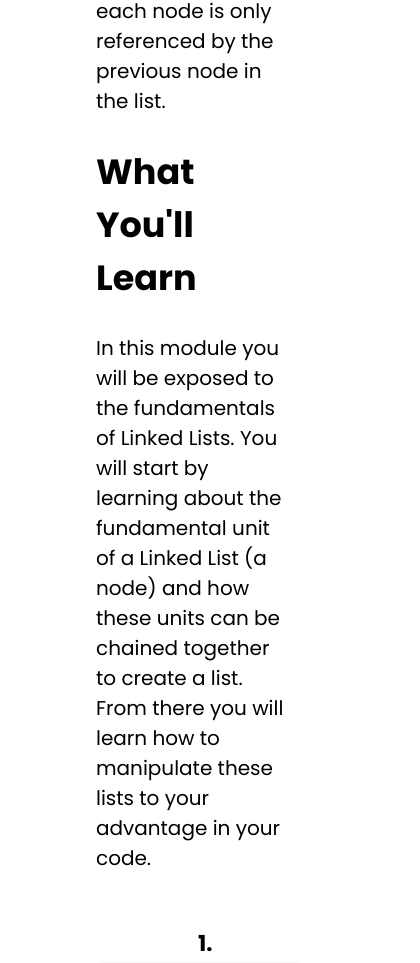
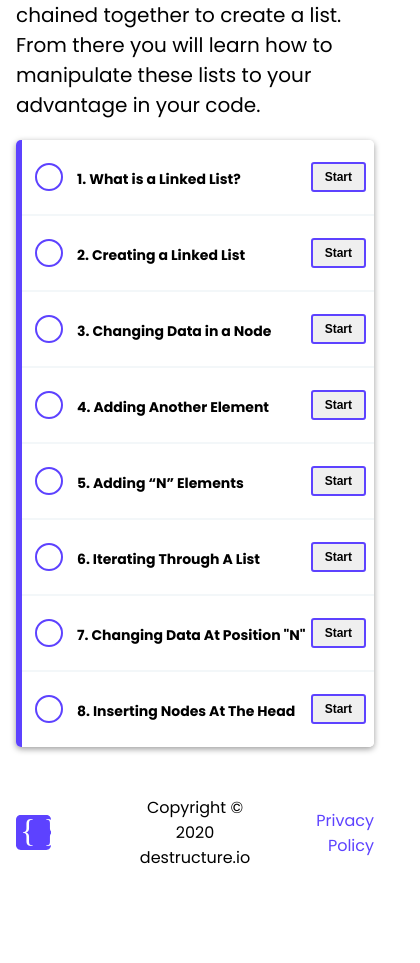
Before and after one commit to hawkticehurst/destructure-io, a React (Create React App) app: page /learn/linked-list in a window 390 px wide. Shown: the part 1013-1976 px from the top of the page, 420 px wide, since content can reach past the window. After the commit the page ends 1915 px from the top, so only its background shows below. Built offline with nearby package versions, Linux system fonts and the light colour scheme; no server answers.

Commit message:
Update CSS styling

```diff
--- a/src/App.css
+++ b/src/App.css
@@ -547,7 +547,6 @@ button, input {
   display: block;
   width: 35px;
   height: 35px;
-  /* margin-bottom: 2em; */
 }
 
 .footer-container hr {
@@ -593,10 +592,16 @@ button, input {
   align-items: center;
 }
 
+.footer-copyright-container p {
+  text-align: center;
+}
+
+.footer-copyright-container > * {
+  flex: 1;
+}
+
 .footer-legal-container {
-  display: flex;
-  flex-flow: row nowrap;
-  justify-content: center;
+  text-align: right;
 }
 
 .footer-legal-container a {
@@ -1521,7 +1526,7 @@ text {
   border-radius: 10px;
   background-color: var(--hero-black);
   color: white;
-  width: 90%;
+  width: calc(90% - 2em);
   left: 5%;
   box-shadow: 0 1px 4px rgba(0,0,0,0.2);
 }
@@ -1748,6 +1753,7 @@ text {
 
   .sign-in-up-flex-container {
     margin-top: 0;
+    height: auto;
   }
 
   .summary-hero-container {
@@ -1764,6 +1770,90 @@ text {
   }
 
   .summary-page-content {
-    padding: 1em 2em 1em 2em;
-  }
-}
+    padding: 1em;
+  }
+
+  .summary-overview-container {
+    padding: 0;
+    margin: 0;
+  }
+
+  .summary-overview-container h2 {
+    font-size: 30px;
+  }
+
+  .summary-modules {
+    position: inherit;
+    top: 0;
+    width: calc(100% - 6px);
+    margin: 0;
+  }
+
+  .syllabus-row {
+    padding: 0.5em;
+  }
+
+  .syllabus-row a {
+    font-size: 14px;
+  }
+
+  .summary-module-btn {
+    padding: 0.5em 1em;
+    font-size: 12px;
+  }
+
+  .summary-modules-container {
+    background-color: inherit;
+    height: auto !important;
+    margin: 0;
+  }
+
+  .progress-circle-filled {
+    width: 24px;
+    height: 24px;
+    min-width: 24px;
+    min-height: 24px;
+    font-size: 18px;
+  }
+
+  .footer-container {
+    padding: 1em;
+  }
+
+  .footer-legal-container a {
+    margin-left: 1em;
+    margin-right: 0;
+  }
+
+  .catalog-card-container {
+    grid-template-columns: none;
+    margin-top: 0;
+    margin-bottom: 0;
+  }
+
+  .catalog-card {
+    width: 100%;
+  }
+
+  .cookie-consent-banner {
+    flex-direction: column;
+  }
+
+  .cookie-buttons {
+    margin: 5px;
+  }
+
+  .privacy-policy-allow-cookies {
+    display: block;
+    padding-top: 1em;
+  }
+
+  .privacy-policy-allow-cookies p {
+    margin: 0;
+    max-width: none;
+  }
+
+  .privacy-policy-allow-cookies .hero-btn {
+    margin: 1em;
+  }
+}
--- a/src/components/common/Footer.js
+++ b/src/components/common/Footer.js
@@ -33,7 +33,9 @@ function Footer() {
       </div> */}
       {/* <hr /> */}
       <div className="footer-copyright-container">
-        <img src={require('./images/destructure-icon.svg')} alt="Destructure.io Logo" />
+        <div>
+          <img src={require('./images/destructure-icon.svg')} alt="Destructure.io Logo" />
+        </div>
         <p>Copyright © 2020 destructure.io</p>
         <div className="footer-legal-container">
           <Link to="/privacy">Privacy Policy</Link>
--- a/src/components/privacy/CookieConsentBanner.js
+++ b/src/components/privacy/CookieConsentBanner.js
@@ -27,7 +27,7 @@ function CookieConsentBanner() {
   }, [pathname]);
 
   useEffect(() => {
-    setRender(!pathname.startsWith('/signup') && !pathname.startsWith('/signin'));
+    setRender(!pathname.startsWith('/signup') && !pathname.startsWith('/signin') && !pathname.startsWith('/privacy'));
   }, [pathname]);
 
   const setApproveCookie = (value) => {
```
